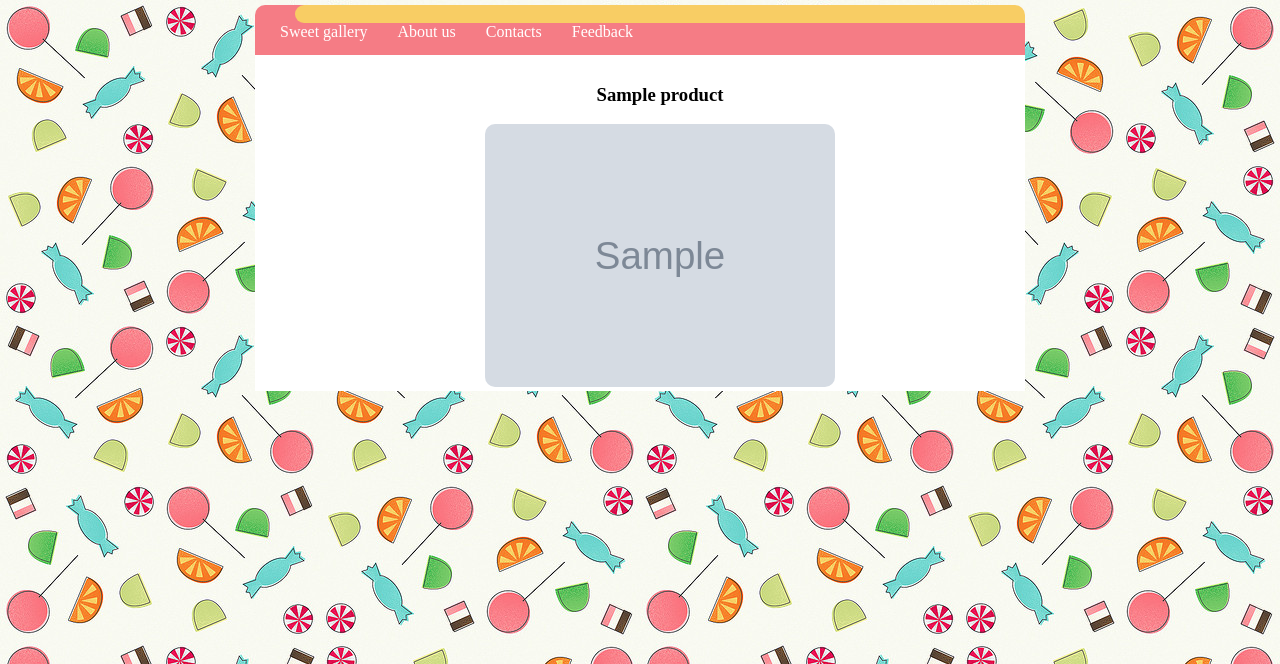
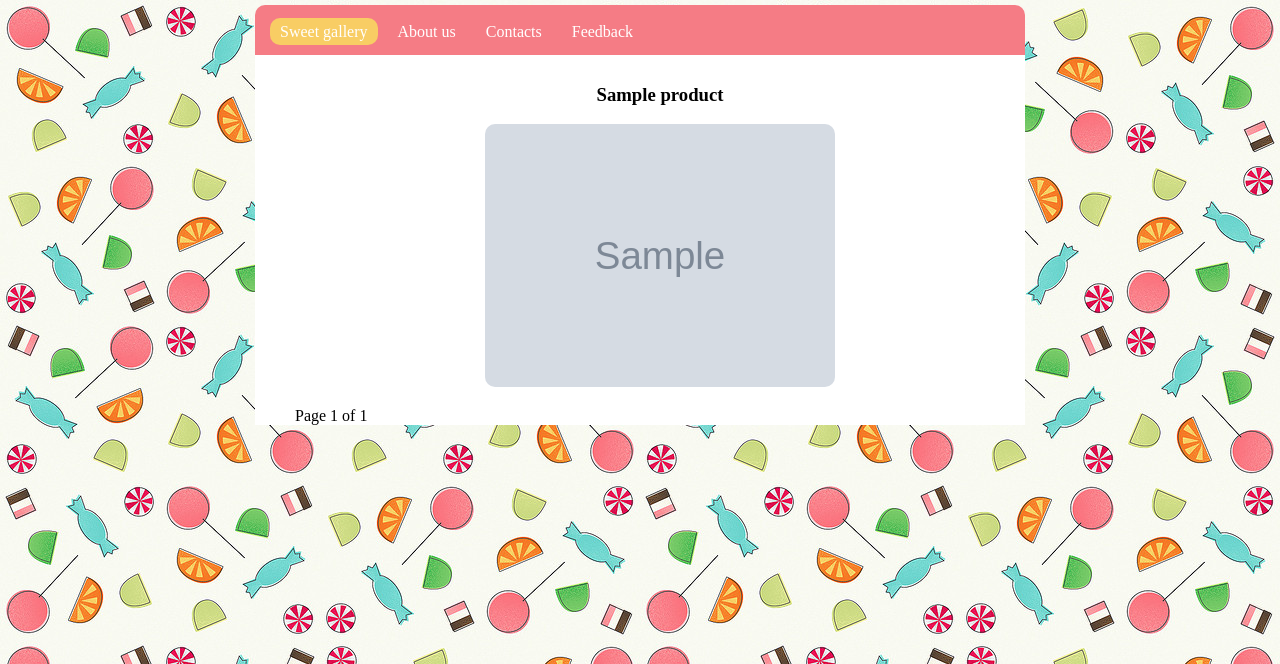
Before and after one commit to n-zav/sweets, a Django app: template templates/index.html in a window 1280 px wide. Shown: the top 664 px of the page. Run offline with Django 3.2, Linux system fonts and the light colour scheme; the template is opened without the code that fills it: most values are stand-ins (such as "Sample title", 1, 10 or a date in 2020); grey boxes marked "Sample" are stand-in pictures.

Commit message:
12: added paginator for products

```diff
--- a/templates/index.html
+++ b/templates/index.html
@@ -19,4 +19,16 @@
         {% endfor %}
     </ul>
 
+    {# .... **pagination section** .... #}
+    {% if page_obj.has_previous %}
+          <a class="paginator" href= "?page={{ page_obj.previous_page_number }}">previous </a>
+        {% endif %}
+
+        <span class="paginator">
+          Page {{ page_obj.number }} of {{ page_obj.paginator.num_pages }}
+        </span>
+
+        {% if page_obj.has_next %}
+          <a class="paginator" href="?page={{ page_obj.next_page_number }}">next</a>
+    {% endif %}
 {% endblock %}
```
